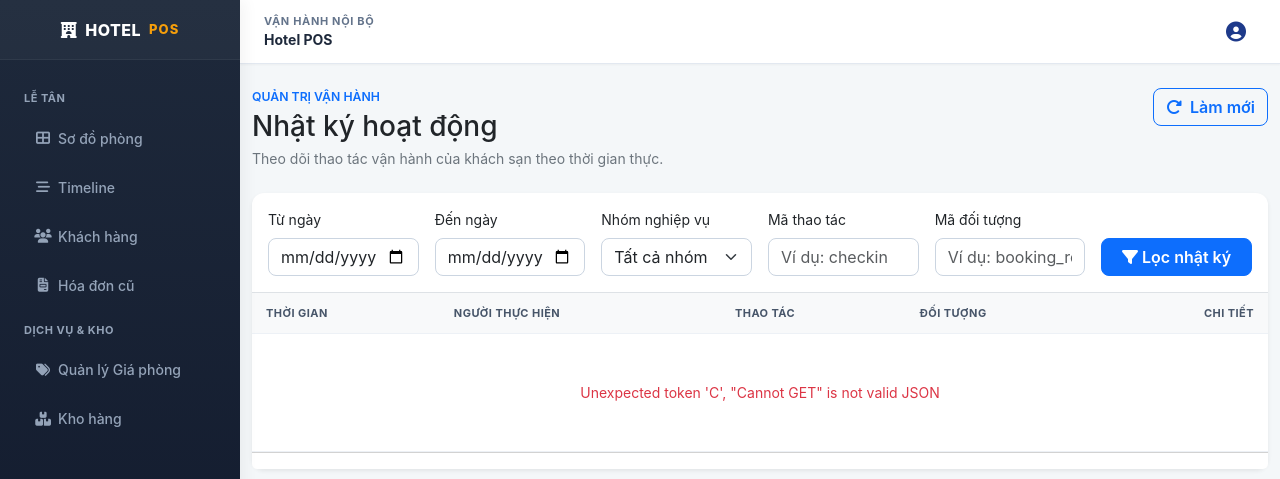
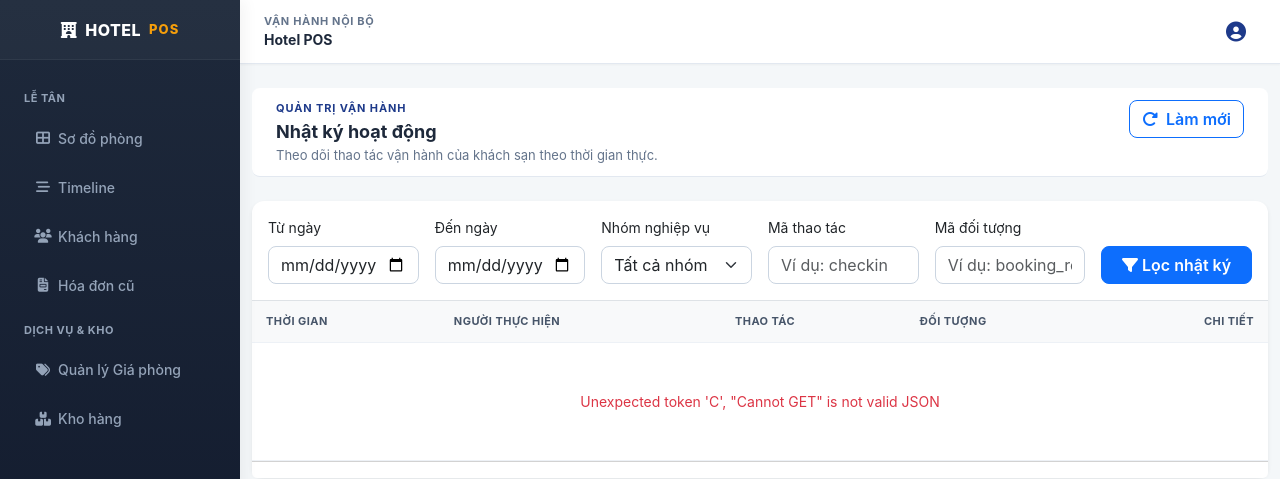
Before and after one commit to minhduong101000/hotel_management_system, a Flask app: template templates/audit/index.html in a window 1280 px wide. Shown: the top 479 px of the page. Run offline with Flask 3, Linux system fonts and the light colour scheme; the template is opened without the code that fills it, so the values that code supplies are empty.

Commit message:
feat: polish finance and audit headers

```diff
--- a/static/css/style.css
+++ b/static/css/style.css
@@ -1016,6 +1016,21 @@ body.login-page {
     font-weight: 750;
 }
 
+.page-header__eyebrow {
+    color: var(--color-primary);
+    font-size: 11px;
+    font-weight: 750;
+    letter-spacing: 0.08em;
+    text-transform: uppercase;
+}
+
+.page-header__description {
+    margin-top: 4px;
+    color: var(--color-muted-text);
+    font-size: 13px;
+    line-height: 1.4;
+}
+
 .page-header__actions,
 .filter-bar {
     display: flex;
--- a/templates/audit/index.html
+++ b/templates/audit/index.html
@@ -1,11 +1,11 @@
 {% extends "layouts/base.html" %}
 {% block content %}
 <section class="container-fluid py-4 audit-log-page">
-  <div class="d-flex flex-wrap justify-content-between align-items-start gap-3 mb-4">
+  <div class="page-header mb-4 rounded-3 d-flex flex-wrap justify-content-between align-items-start gap-3">
     <div>
-      <p class="text-uppercase small fw-semibold text-primary mb-1">Quản trị vận hành</p>
-      <h1 class="h3 mb-1">Nhật ký hoạt động</h1>
-      <p class="text-secondary mb-0">Theo dõi thao tác vận hành của khách sạn theo thời gian thực.</p>
+      <p class="page-header__eyebrow mb-1">Quản trị vận hành</p>
+      <h1 class="page-header__title mb-1">Nhật ký hoạt động</h1>
+      <p class="page-header__description mb-0">Theo dõi thao tác vận hành của khách sạn theo thời gian thực.</p>
     </div>
     <button id="audit-refresh" class="btn btn-outline-primary" type="button"><i class="fas fa-rotate-right me-2" aria-hidden="true"></i>Làm mới</button>
   </div>
--- a/templates/reports/cashier.html
+++ b/templates/reports/cashier.html
@@ -4,6 +4,12 @@
 {% block page_title %}Thu Ngân / Sổ Quỹ{% endblock %}
 
 {% block content %}
+<div class="page-header mb-3 rounded-3">
+    <div>
+        <h1 class="page-header__title"><i class="fas fa-cash-register me-2"></i>Thu ngân / Sổ quỹ</h1>
+        <p class="page-header__description mb-0">Đối soát các khoản thu, hoàn cọc và chi phí vận hành theo kỳ.</p>
+    </div>
+</div>
 <div class="row mb-4">
     <!-- Filter Card -->
     <div class="col-12 col-xl-4 mb-4 mb-xl-0">
```
Also changed, not shown: templates/reports/expenses.html (+5 -2 lines), templates/reports/revenue.html (+5 -2 lines), tests/test_finance_ui_polish.py (added, +14 -0 lines), tests/test_ui_shell_markup.py (+1 -0 lines).
